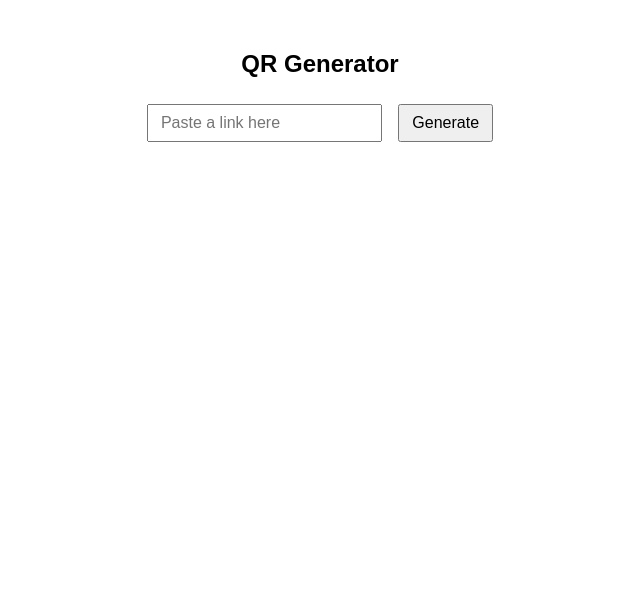
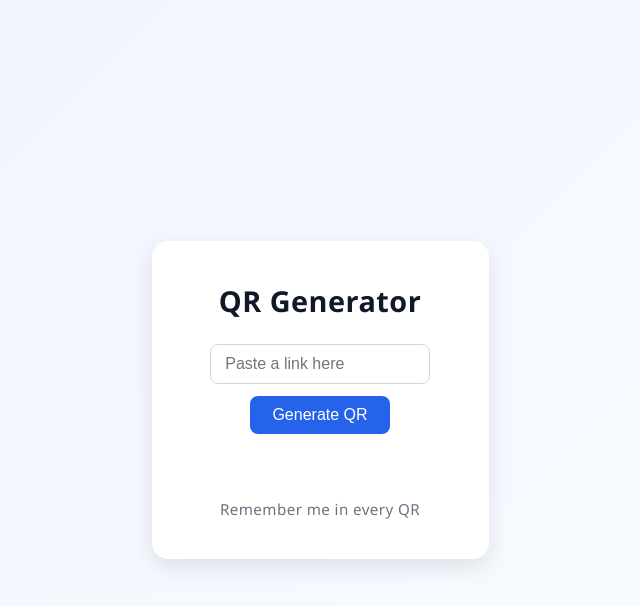
Before and after one commit to aaaalmahdi/QR, a plain HTML site: page index.html in a window 1280 px wide. Shown: the whole page, without its empty margins (320-960 px from the left). Drawn offline with Linux system fonts and the light colour scheme.

Commit message:
Refactor index.html for better styling and layout
Updated styles and structure for improved layout and aesthetics.

```diff
--- a/index.html
+++ b/index.html
@@ -5,18 +5,77 @@
 <meta name="viewport" content="width=device-width,initial-scale=1">
 <title>QR Generator</title>
 <style>
-body { font-family: sans-serif; text-align: center; margin: 50px; }
-input, button { margin: 6px; padding: 8px 12px; font-size: 1rem; }
-#qrcode { margin-top: 20px; }
-canvas { border: 1px solid #ddd; margin-top: 10px; }
+body {
+  font-family: "Segoe UI", Roboto, sans-serif;
+  background: linear-gradient(135deg, #f0f4ff, #fafcff);
+  min-height: 100vh;
+  margin: 0;
+  display: flex;
+  flex-direction: column;
+  justify-content: center;
+  align-items: center;
+  color: #111827;
+}
+.container {
+  background: white;
+  padding: 40px 50px;
+  border-radius: 16px;
+  box-shadow: 0 8px 25px rgba(0,0,0,0.1);
+  text-align: center;
+}
+h2 {
+  margin-top: 0;
+  font-size: 1.8rem;
+  letter-spacing: 0.5px;
+}
+input {
+  width: 80%;
+  max-width: 400px;
+  padding: 10px 14px;
+  border: 1px solid #d1d5db;
+  border-radius: 8px;
+  font-size: 1rem;
+}
+button {
+  margin-top: 12px;
+  padding: 10px 22px;
+  font-size: 1rem;
+  background-color: #2563eb;
+  color: white;
+  border: none;
+  border-radius: 8px;
+  cursor: pointer;
+  transition: background-color 0.2s;
+}
+button:hover { background-color: #1e3fa9; }
+#qrcode {
+  margin-top: 25px;
+  display: flex;
+  justify-content: center;
+}
+canvas {
+  border: 1px solid #e5e7eb;
+  border-radius: 12px;
+  background: white;
+  padding: 8px;
+}
+footer {
+  margin-top: 40px;
+  color: #6b7280;
+  font-size: 0.95rem;
+  letter-spacing: 0.4px;
+}
 </style>
 </head>
 <body>
-<h2>QR Generator</h2>
-
-<input id="linkInput" type="text" placeholder="Paste a link here">
-<button id="generateBtn">Generate</button>
-<div id="qrcode"></div>
+<div class="container">
+  <h2>QR Generator</h2>
+  <input id="linkInput" type="text" placeholder="Paste a link here">
+  <br>
+  <button id="generateBtn">Generate QR</button>
+  <div id="qrcode"></div>
+  <footer>Remember me in every QR</footer>
+</div>
 
 <script src="https://cdn.jsdelivr.net/npm/qrcodejs/qrcode.min.js"></script>
 <script>
@@ -24,7 +83,7 @@ const qrDiv = document.getElementById('qrcode');
 document.getElementById('generateBtn').onclick = () => {
   const val = document.getElementById('linkInput').value.trim();
   if (!val) return alert('Enter a link first.');
-  qrDiv.innerHTML = ''; // clear old code
+  qrDiv.innerHTML = '';
   new QRCode(qrDiv, { text: val, width: 256, height: 256 });
 };
 </script>
```
